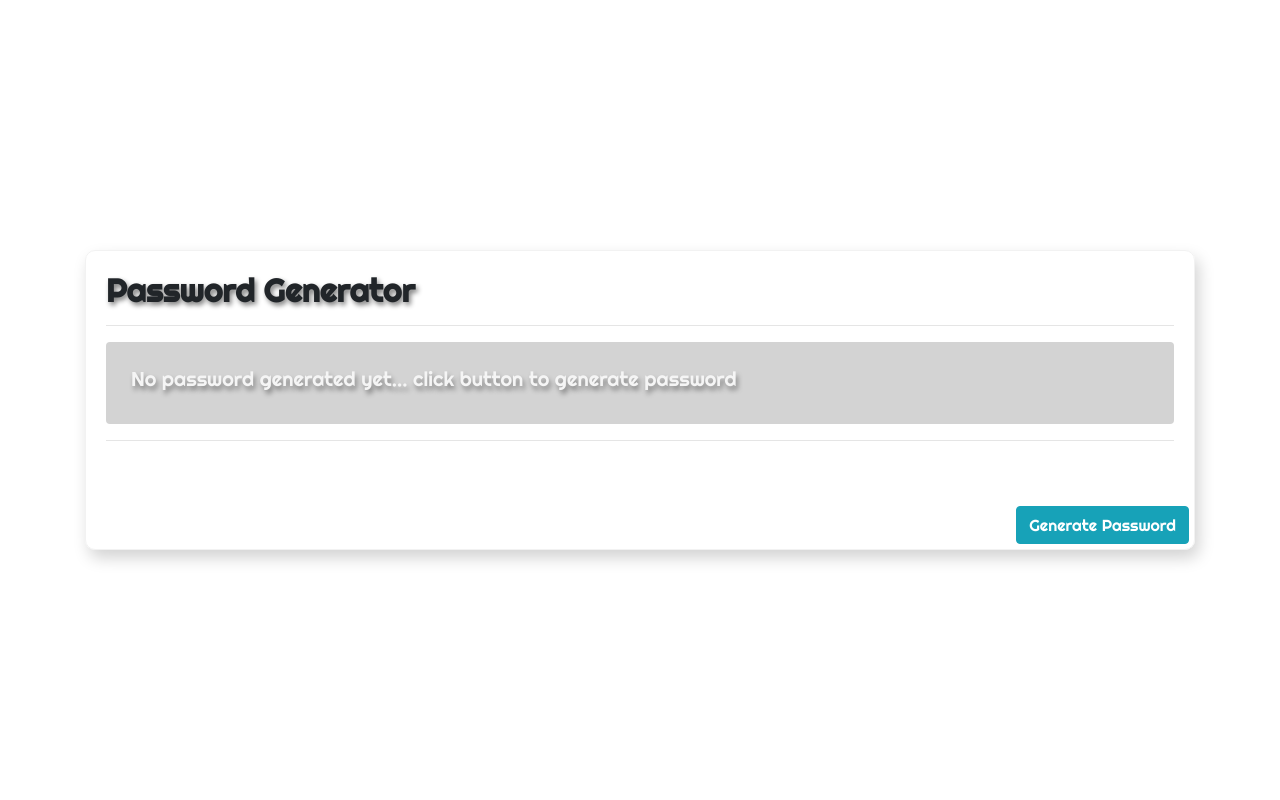
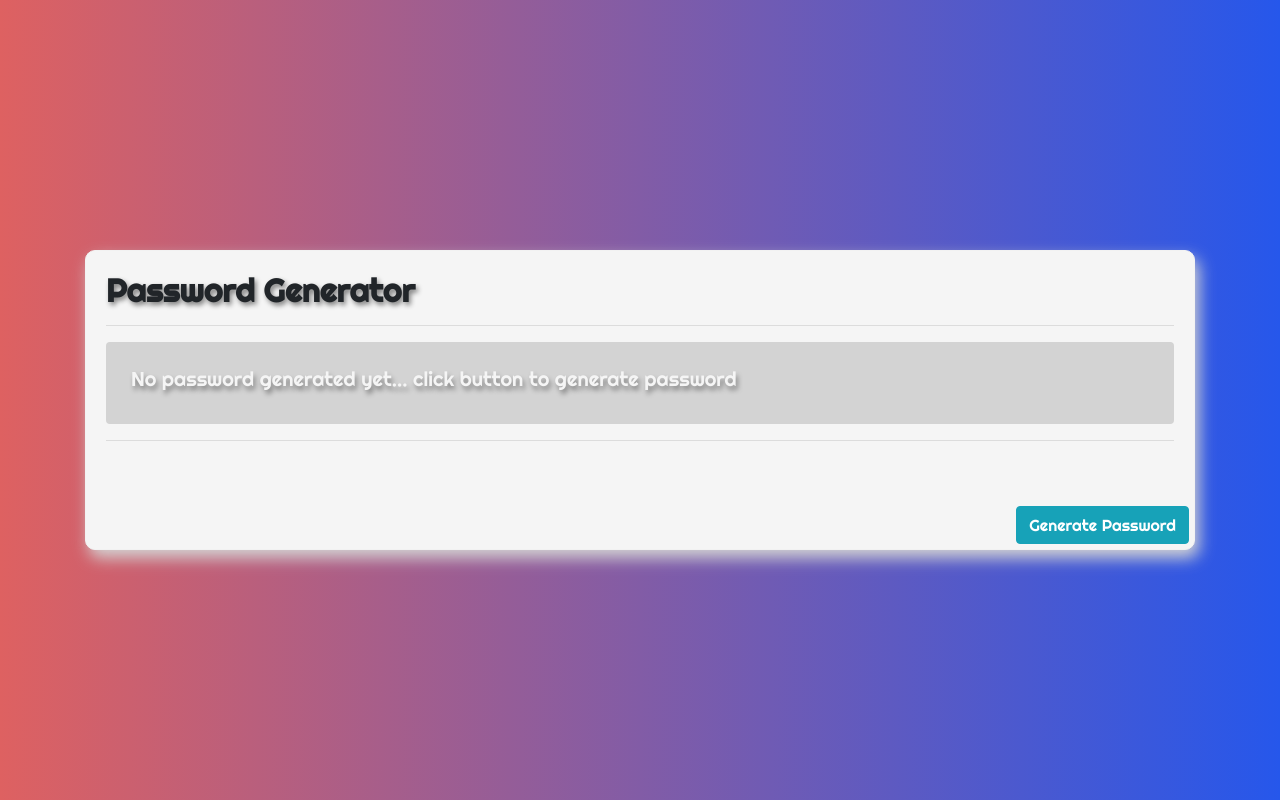
Before and after one commit to andrewvenson/Password_Generator, a React (Create React App) app: page / in a window 1280 px wide. Built offline with nearby package versions, Linux system fonts and the light colour scheme.

Commit message:
more groovy styling

```diff
--- a/src/App.css
+++ b/src/App.css
@@ -7,8 +7,21 @@ html {
 body {
   height: 100%;
   font-family: "Righteous", cursive;
+  background: #de6161; /* fallback for old browsers */
+  background: -webkit-linear-gradient(
+    to right,
+    #de6161,
+    #2657eb
+  ); /* Chrome 10-25, Safari 5.1-6 */
+  background: linear-gradient(to right, #de6161, #2657eb);
 }
 
 #root {
   height: 100%;
 }
+
+.pgdiv:hover {
+  /* background-color: white !important; */
+  opacity: 0.9 !important;
+  box-shadow: 5px 8px 16px whitesmoke !important;
+}
--- a/src/App.js
+++ b/src/App.js
@@ -26,6 +26,7 @@ const App = () => {
       }}
     >
       <div
+        className="pgdiv"
         style={{
           height: "300px",
           border: "1px solid #f2f2f2",
@@ -33,6 +34,7 @@ const App = () => {
           borderRadius: "10px",
           boxShadow: "4px 8px 16px lightgray",
           position: "relative",
+          backgroundColor: "whitesmoke",
         }}
       >
         <h2 style={{ fontWeight: "bold", textShadow: "2px 3px 5px gray" }}>
```
